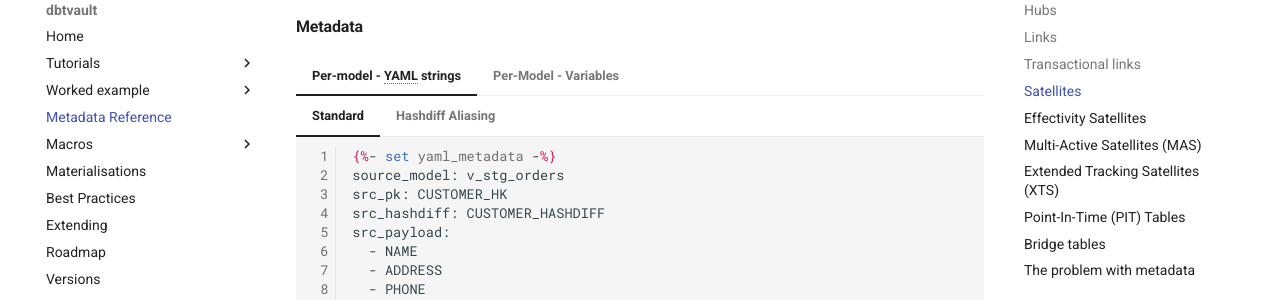
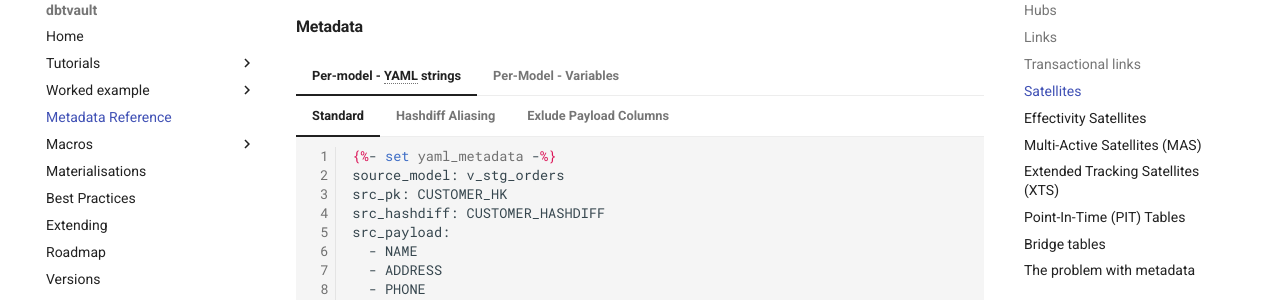
Before and after one commit to Datavault-UK/automate-dv-docs, an MkDocs documentation site: the page built from docs/metadata.md, in a window 1280 px wide and 900 px high, scrolled down 5165 px. Shown: the part 152-452 px from the top of the window. Built offline with MkDocs 1.6.1 and Material for MkDocs 9.7.7, drawn with Linux system fonts in a browser that asks for light colours; comment, search, counter and statistics services are not loaded.

Commit message:
Added exclusion columns to the sat metadata examples

````diff
--- a/docs/metadata.md
+++ b/docs/metadata.md
@@ -700,6 +700,33 @@
                         src_source=metadata_dict["src_source"],
                         source_model=metadata_dict["source_model"]) }}
         ```
+    === "Exlude Payload Columns"
+
+        ```jinja
+        {%- set yaml_metadata -%}
+        source_model: v_stg_orders
+        src_pk: CUSTOMER_HK
+        src_hashdiff: CUSTOMER_HASHDIFF
+        src_payload:
+            exclude_columns: true
+            columns:
+                - NAME
+                - PHONE
+        src_eff: EFFECTIVE_FROM
+        src_ldts: LOAD_DATETIME
+        src_source: RECORD_SOURCE
+        {%- endset -%}
+
+        {% set metadata_dict = fromyaml(yaml_metadata) %}
+
+        {{ dbtvault.sat(src_pk=metadata_dict["src_pk"],
+                        src_hashdiff=metadata_dict["src_hashdiff"],
+                        src_payload=metadata_dict["src_payload"],
+                        src_eff=metadata_dict["src_eff"],
+                        src_ldts=metadata_dict["src_ldts"],
+                        src_source=metadata_dict["src_source"],
+                        source_model=metadata_dict["source_model"]) }}
+        ```
 
 === "Per-Model - Variables"
 
@@ -727,6 +754,23 @@
         {%- set src_pk = "CUSTOMER_HK" -%}
         {%- set src_hashdiff = {"source_column": "CUSTOMER_HASHDIFF", "alias": "HASHDIFF"} -%}
         {%- set src_payload = ["NAME", "ADDRESS", "PHONE", "ACCBAL", "MKTSEGMENT", "COMMENT"] -%}
+        {%- set src_eff = "EFFECTIVE_FROM" -%}
+        {%- set src_ldts = "LOAD_DATETIME" -%}
+        {%- set src_source = "RECORD_SOURCE" -%}
+
+        {{ dbtvault.sat(src_pk=src_pk, src_hashdiff=src_hashdiff,
+                        src_payload=src_payload, src_eff=src_eff,
+                        src_ldts=src_ldts, src_source=src_source,
+                        source_model=source_model) }}
+        ```
+
+    === "Exlude Payload Columns"
+
+        ```jinja
+        {%- set source_model = "v_stg_orders" -%}
+        {%- set src_pk = "CUSTOMER_HK" -%}
+        {%- set src_hashdiff = "CUSTOMER_HASHDIFF" -%}
+        {%- set src_payload = {"exclude_columns": "true", "columns": ["NAME", "PHONE"]} -%}
         {%- set src_eff = "EFFECTIVE_FROM" -%}
         {%- set src_ldts = "LOAD_DATETIME" -%}
         {%- set src_source = "RECORD_SOURCE" -%}
````
